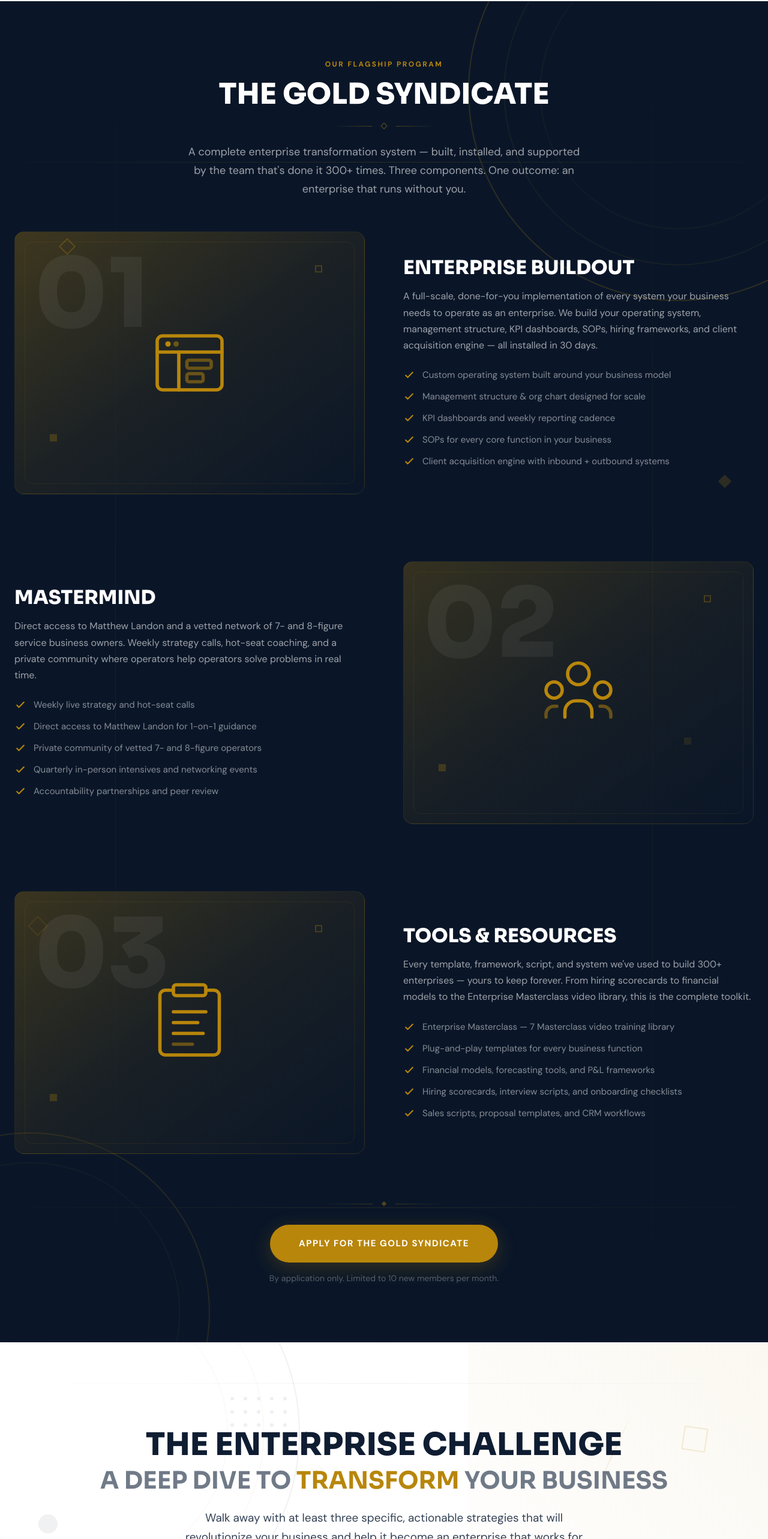
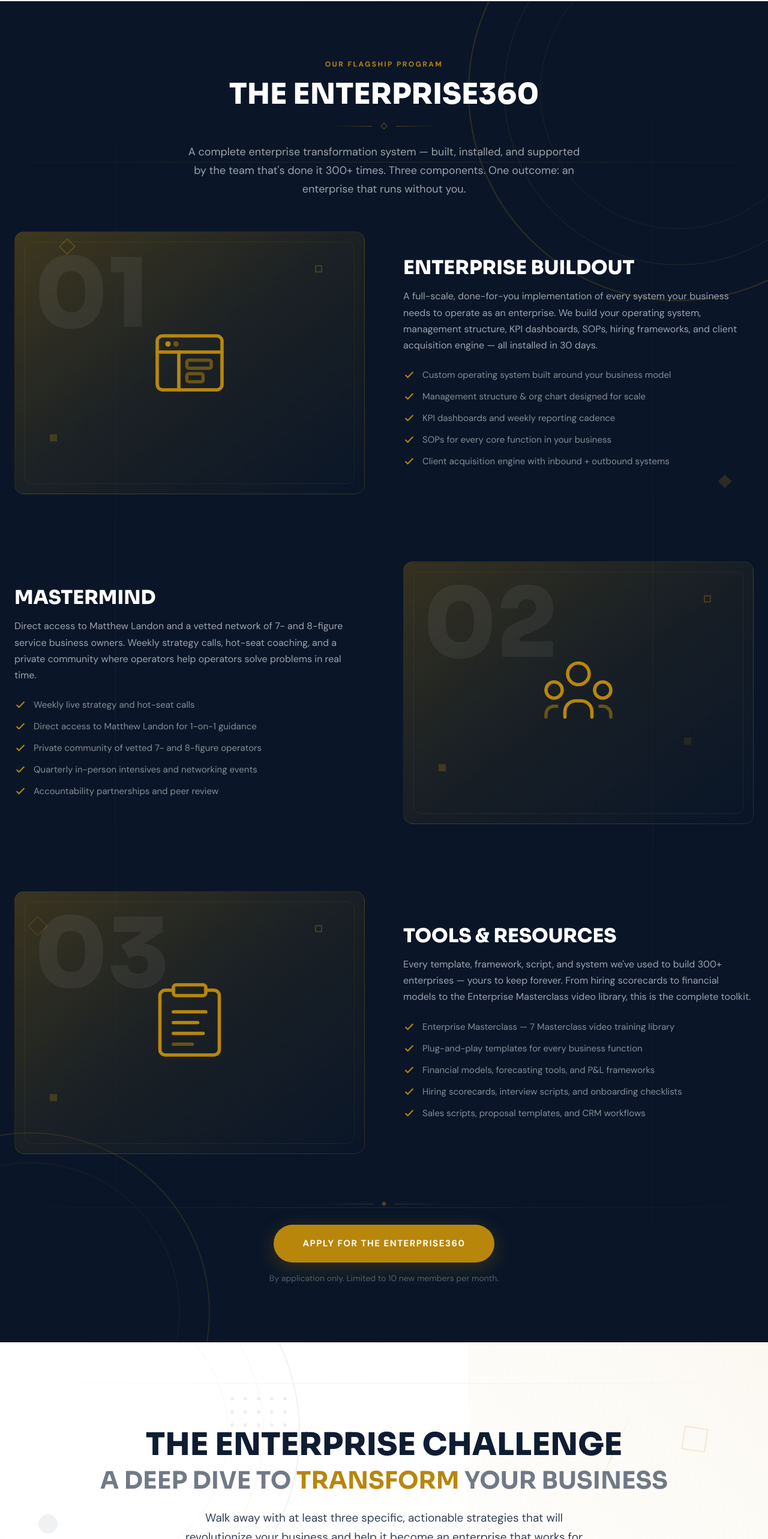
Before and after one commit to mslandon-scale/scale-enterprises-site, a Next.js app in the folder scale-home/: page / in a window 1280 px wide. Shown: the part 799-3365 px from the top of the page at 60% size. Built offline with nearby package versions, Linux system fonts and the light colour scheme.

Commit message:
Rename Gold Syndicate to Enterprise360 across homepage
Co-Authored-By: Claude Opus 4.6 <noreply@anthropic.com>

```diff
--- a/scale-home/src/app/about/page.tsx
+++ b/scale-home/src/app/about/page.tsx
@@ -59,7 +59,7 @@ export default function About() {
               operations.
             </p>
             <p>
-              Through the Gold Syndicate and the Enterprise Masterclass, Matthew and his team
+              Through the Enterprise360 and the Enterprise Masterclass, Matthew and his team
               have helped hundreds of service business owners install enterprise-grade systems
               in 30 days — transforming how they operate, hire, deliver, and grow.
             </p>
@@ -110,7 +110,7 @@ export default function About() {
             href="/#apply"
             className="inline-block bg-accent-gold text-white font-bold text-[14px] uppercase tracking-widest px-10 py-4 rounded-full hover:brightness-110 hover:-translate-y-px transition-all duration-200 shadow-[0_8px_32px_rgba(184,134,11,0.25)]"
           >
-            Apply for the Gold Syndicate
+            Apply for the Enterprise360
           </a>
           <p className="font-body text-[13px] text-white/30 mt-4">
             By application only. Limited to 10 new members per month.
--- a/scale-home/src/components/sections/GoldSyndicate.tsx
+++ b/scale-home/src/components/sections/GoldSyndicate.tsx
@@ -162,7 +162,7 @@ export default function GoldSyndicate() {
             Our Flagship Program
           </p>
           <h2 className="font-display text-[32px] lg:text-[48px] leading-[1.05] text-white font-extrabold uppercase">
-            The Gold Syndicate
+            The Enterprise360
           </h2>
           <div className="flex items-center justify-center gap-4 mt-6 mb-6">
             <div className="h-px w-16 bg-gradient-to-r from-transparent to-accent-gold/40" />
@@ -260,7 +260,7 @@ export default function GoldSyndicate() {
             href="#apply"
             className="inline-block bg-accent-gold text-white font-bold text-[15px] uppercase tracking-widest px-12 py-5 rounded-full hover:brightness-110 hover:-translate-y-px transition-all duration-200 shadow-[0_8px_32px_rgba(184,134,11,0.25)]"
           >
-            Apply for the Gold Syndicate
+            Apply for the Enterprise360
           </a>
           <p className="font-body text-[14px] text-white/30 mt-4">
             By application only. Limited to 10 new members per month.
--- a/scale-home/src/components/sections/Navbar.tsx
+++ b/scale-home/src/components/sections/Navbar.tsx
@@ -5,7 +5,7 @@ import { motion, AnimatePresence } from "framer-motion";
 
 const productItems = [
   { label: "Enterprise Challenge", desc: "A deep dive to transform your business", href: "#", badge: null },
-  { label: "Gold Syndicate", desc: "Full enterprise implementation", href: "#", badge: null },
+  { label: "Enterprise360", desc: "Full enterprise implementation", href: "#", badge: null },
   { label: "Enterprise Platform", desc: "Platform services for your business", href: "#", badge: "Coming Soon" },
   { label: "Enterprise Command Center", desc: "Your eagle view snapshot of your business", href: "#", badge: "Coming Soon" },
 ];
--- a/scale-home/src/components/sections/ProductSuite.tsx
+++ b/scale-home/src/components/sections/ProductSuite.tsx
@@ -21,7 +21,7 @@ const products = [
   },
   {
     label: "Flagship",
-    title: "Gold Syndicate",
+    title: "Enterprise360",
     description: "Full enterprise buildout, mastermind access, and every tool and resource — done for you.",
     cta: "Apply Now",
     href: "#apply",
```
Also changed, not shown: scale-home/public/matthew-landon.jpeg (added).
